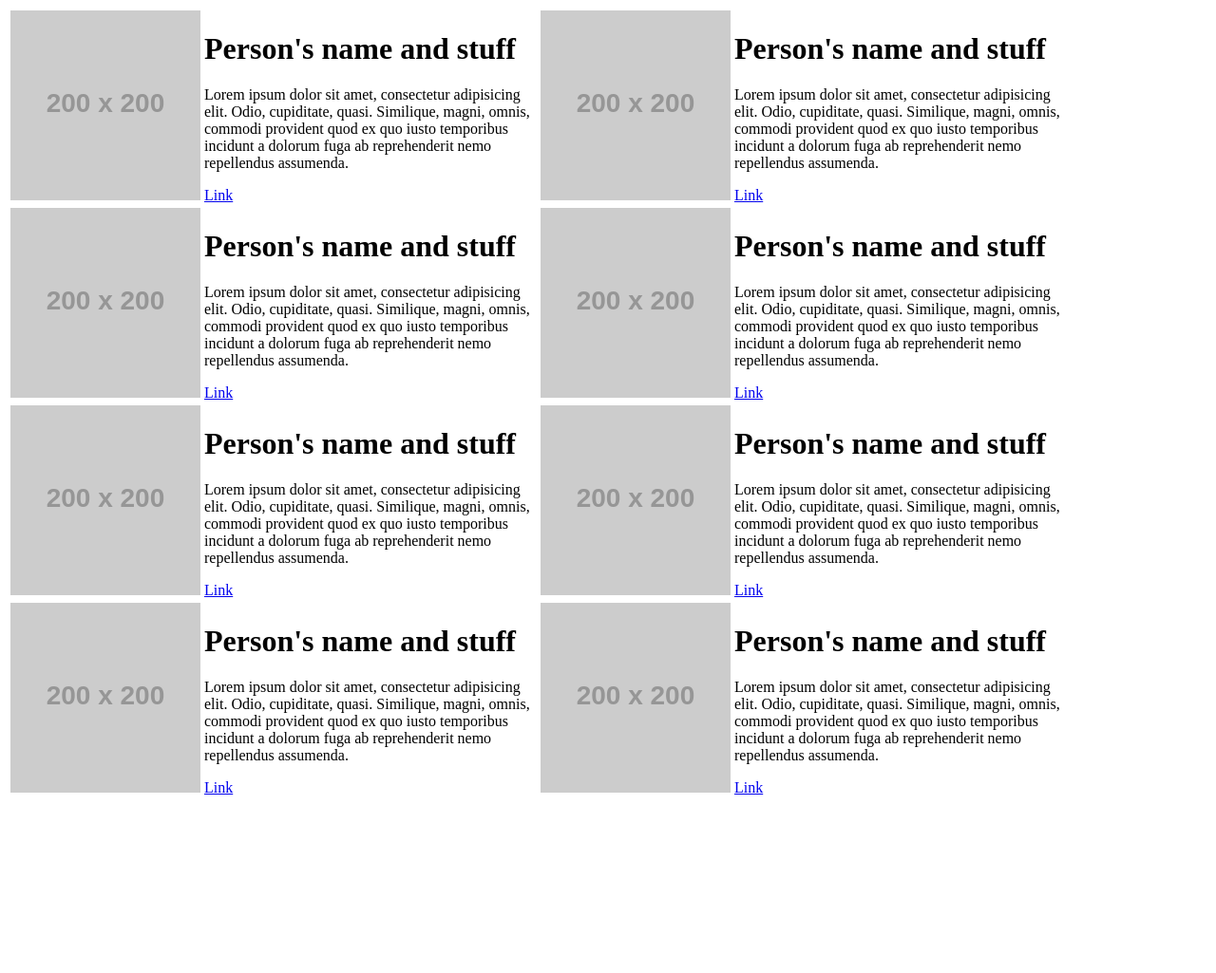
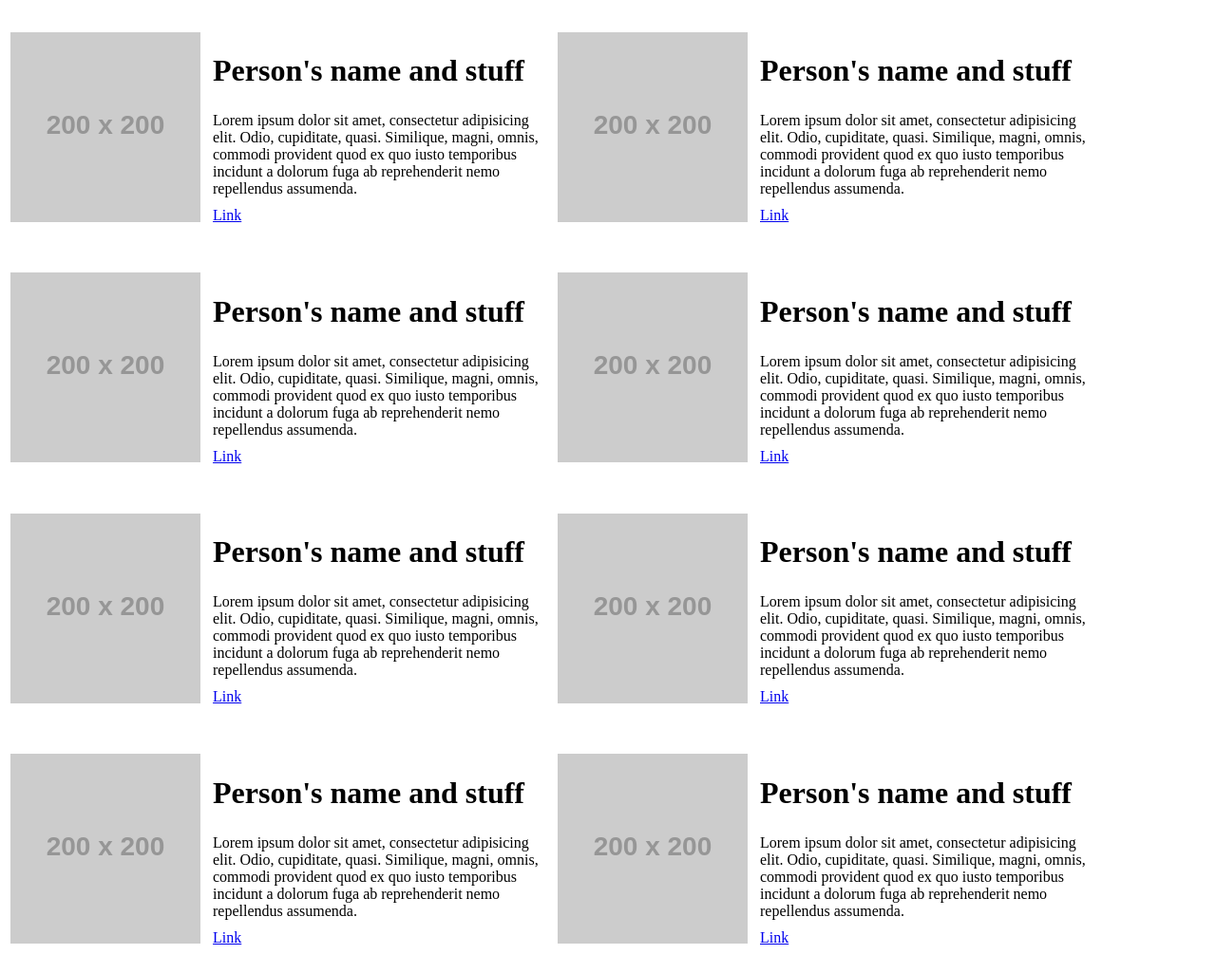
Before and after one commit to designnotdrum/alertsaboutus, a plain HTML site: page index.htm in a window 1280 px wide. Shown: the whole page at 95% size. Before the commit the page ends 850 px from the top, so only its background shows below. Drawn offline with Linux system fonts and the light colour scheme; placeholder pictures from the web are drawn by us.

Commit message:
God i hate inline styles

```diff
--- a/index.htm
+++ b/index.htm
@@ -71,57 +71,57 @@
 	<table>
 		<tr>
 			<td><img src="http://placehold.it/200/e8117f/000000" alt="One"></td>
-			<td width='350'>
-				<h1>Person's name and stuff</h1>
-				<p>Lorem ipsum dolor sit amet, consectetur adipisicing elit. Odio, cupiditate, quasi. Similique, magni, omnis, commodi provident quod ex quo iusto temporibus incidunt a dolorum fuga ab reprehenderit nemo repellendus assumenda.</p>
+			<td style="vertical-align: top; padding:25px 10px;" width="350">
+				<h1 style="margin-bottom: 25px;">Person's name and stuff</h1>
+				<p style="margin-bottom: 10px;">Lorem ipsum dolor sit amet, consectetur adipisicing elit. Odio, cupiditate, quasi. Similique, magni, omnis, commodi provident quod ex quo iusto temporibus incidunt a dolorum fuga ab reprehenderit nemo repellendus assumenda.</p>
 				<a href="#">Link</a>
 			</td>
 			<td><img src="http://placehold.it/200/e8117f/000000" alt="One"></td>
-			<td width='350'>
-				<h1>Person's name and stuff</h1>
-				<p>Lorem ipsum dolor sit amet, consectetur adipisicing elit. Odio, cupiditate, quasi. Similique, magni, omnis, commodi provident quod ex quo iusto temporibus incidunt a dolorum fuga ab reprehenderit nemo repellendus assumenda.</p>
+			<td style="vertical-align: top; padding:25px 10px;" width="350">
+				<h1 style="margin-bottom: 25px;">Person's name and stuff</h1>
+				<p style="margin-bottom: 10px;">Lorem ipsum dolor sit amet, consectetur adipisicing elit. Odio, cupiditate, quasi. Similique, magni, omnis, commodi provident quod ex quo iusto temporibus incidunt a dolorum fuga ab reprehenderit nemo repellendus assumenda.</p>
 				<a href="#">Link</a>
 			</td>
 		</tr>
 		<tr>
 			<td><img src="http://placehold.it/200/e8117f/000000" alt="One"></td>
-			<td width='350'>
-				<h1>Person's name and stuff</h1>
-				<p>Lorem ipsum dolor sit amet, consectetur adipisicing elit. Odio, cupiditate, quasi. Similique, magni, omnis, commodi provident quod ex quo iusto temporibus incidunt a dolorum fuga ab reprehenderit nemo repellendus assumenda.</p>
+			<td style="vertical-align: top; padding:25px 10px;" width="350">
+				<h1 style="margin-bottom: 25px;">Person's name and stuff</h1>
+				<p style="margin-bottom: 10px;">Lorem ipsum dolor sit amet, consectetur adipisicing elit. Odio, cupiditate, quasi. Similique, magni, omnis, commodi provident quod ex quo iusto temporibus incidunt a dolorum fuga ab reprehenderit nemo repellendus assumenda.</p>
 				<a href="#">Link</a>
 			</td>
 			<td><img src="http://placehold.it/200/e8117f/000000" alt="One"></td>
-			<td width='350'>
-				<h1>Person's name and stuff</h1>
-				<p>Lorem ipsum dolor sit amet, consectetur adipisicing elit. Odio, cupiditate, quasi. Similique, magni, omnis, commodi provident quod ex quo iusto temporibus incidunt a dolorum fuga ab reprehenderit nemo repellendus assumenda.</p>
+			<td style="vertical-align: top; padding:25px 10px;" width="350">
+				<h1 style="margin-bottom: 25px;">Person's name and stuff</h1>
+				<p style="margin-bottom: 10px;">Lorem ipsum dolor sit amet, consectetur adipisicing elit. Odio, cupiditate, quasi. Similique, magni, omnis, commodi provident quod ex quo iusto temporibus incidunt a dolorum fuga ab reprehenderit nemo repellendus assumenda.</p>
 				<a href="#">Link</a>
 			</td>
 		</tr>
 		<tr>
 			<td><img src="http://placehold.it/200/e8117f/000000" alt="One"></td>
-			<td width='350'>
-				<h1>Person's name and stuff</h1>
-				<p>Lorem ipsum dolor sit amet, consectetur adipisicing elit. Odio, cupiditate, quasi. Similique, magni, omnis, commodi provident quod ex quo iusto temporibus incidunt a dolorum fuga ab reprehenderit nemo repellendus assumenda.</p>
+			<td style="vertical-align: top; padding:25px 10px;" width="350">
+				<h1 style="margin-bottom: 25px;">Person's name and stuff</h1>
+				<p style="margin-bottom: 10px;">Lorem ipsum dolor sit amet, consectetur adipisicing elit. Odio, cupiditate, quasi. Similique, magni, omnis, commodi provident quod ex quo iusto temporibus incidunt a dolorum fuga ab reprehenderit nemo repellendus assumenda.</p>
 				<a href="#">Link</a>
 			</td>
 			<td><img src="http://placehold.it/200/e8117f/000000" alt="One"></td>
-			<td width='350'>
-				<h1>Person's name and stuff</h1>
-				<p>Lorem ipsum dolor sit amet, consectetur adipisicing elit. Odio, cupiditate, quasi. Similique, magni, omnis, commodi provident quod ex quo iusto temporibus incidunt a dolorum fuga ab reprehenderit nemo repellendus assumenda.</p>
+			<td style="vertical-align: top; padding:25px 10px;" width="350">
+				<h1 style="margin-bottom: 25px;">Person's name and stuff</h1>
+				<p style="margin-bottom: 10px;">Lorem ipsum dolor sit amet, consectetur adipisicing elit. Odio, cupiditate, quasi. Similique, magni, omnis, commodi provident quod ex quo iusto temporibus incidunt a dolorum fuga ab reprehenderit nemo repellendus assumenda.</p>
 				<a href="#">Link</a>
 			</td>
 		</tr>
 		<tr>
 			<td><img src="http://placehold.it/200/e8117f/000000" alt="One"></td>
-			<td width='350'>
-				<h1>Person's name and stuff</h1>
-				<p>Lorem ipsum dolor sit amet, consectetur adipisicing elit. Odio, cupiditate, quasi. Similique, magni, omnis, commodi provident quod ex quo iusto temporibus incidunt a dolorum fuga ab reprehenderit nemo repellendus assumenda.</p>
+			<td style="vertical-align: top; padding:25px 10px;" width="350">
+				<h1 style="margin-bottom: 25px;">Person's name and stuff</h1>
+				<p style="margin-bottom: 10px;">Lorem ipsum dolor sit amet, consectetur adipisicing elit. Odio, cupiditate, quasi. Similique, magni, omnis, commodi provident quod ex quo iusto temporibus incidunt a dolorum fuga ab reprehenderit nemo repellendus assumenda.</p>
 				<a href="#">Link</a>
 			</td>
 			<td><img src="http://placehold.it/200/e8117f/000000" alt="One"></td>
-			<td width='350'>
-				<h1>Person's name and stuff</h1>
-				<p>Lorem ipsum dolor sit amet, consectetur adipisicing elit. Odio, cupiditate, quasi. Similique, magni, omnis, commodi provident quod ex quo iusto temporibus incidunt a dolorum fuga ab reprehenderit nemo repellendus assumenda.</p>
+			<td style="vertical-align: top; padding:25px 10px;" width="350">
+				<h1 style="margin-bottom: 25px;">Person's name and stuff</h1>
+				<p style="margin-bottom: 10px;">Lorem ipsum dolor sit amet, consectetur adipisicing elit. Odio, cupiditate, quasi. Similique, magni, omnis, commodi provident quod ex quo iusto temporibus incidunt a dolorum fuga ab reprehenderit nemo repellendus assumenda.</p>
 				<a href="#">Link</a>
 			</td>
 		</tr>
```
